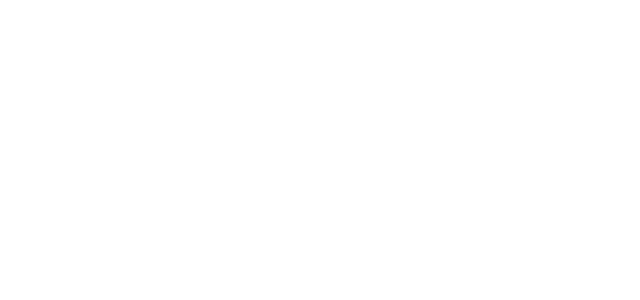
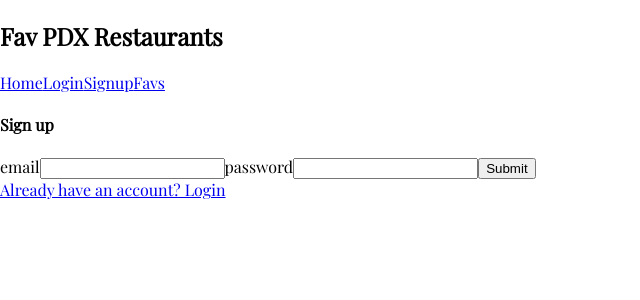
Before and after one commit to diyanamendoza/lab-14-api-fav-frontend, a React (Create React App) app: page /signup in a window 1280 px wide. Shown: the top 300 px of the page, without its empty margins (0-640 px from the left). Built offline with nearby package versions, Linux system fonts and the light colour scheme.

Commit message:
added auth

```diff
--- a/src/App.js
+++ b/src/App.js
@@ -3,22 +3,72 @@
     BrowserRouter as Router,
     Route,
     Switch,
+    NavLink
 } from 'react-router-dom';
 import SearchPage from './SearchPage.js';
+import Login from './Login.js'
+import Signup from './Signup.js'
+import FavsPage from './FavsPage.js';
 
 
 import './App.css'
 
+const TOKEN_KEY = 'TOKEN'
 export default class App extends Component {
+
+state = {
+  token: localStorage.getItem(TOKEN_KEY) || ''
+}
+
+  tokenToLocalStorage = token => {
+    localStorage.setItem(TOKEN_KEY, token)
+    this.setState({ token: token })
+  }
+
+  logout = () => {
+    localStorage.clear()
+    this.setState({ token: ''})
+    this.history.push('/')
+  }
+
     render() {
         return (
             <div>
                 <Router>
+                <header>
+                        <h2>Fav PDX Restaurants</h2>
+                        <nav>
+                        <NavLink exact activeClassName='active-nav' to='/'>Home</NavLink>
+                        <NavLink exact activeClassName='active-nav' to='/login'>Login</NavLink>
+                        <NavLink exact activeClassName='active-nav' to='/signup'>Signup</NavLink>
+                        <NavLink exact activeClassName='active-nav' to='/favs'>Favs</NavLink>
+                        {this.state.token && <span className='logout' onClick={this.logout}>Logout</span>}
+                        </nav>
+                    </header>
                     <Switch>
                         <Route
                             path="/search"
                             exact
                             render={(routerProps) => <SearchPage {...routerProps} />}
+                        />
+                        <Route
+                            path="/favs"
+                            exact
+                            render={(routerProps) => <FavsPage {...routerProps} />}
+                        />
+                        <Route
+                            path="/signup"
+                            exact
+                            render={(routerProps) => <Signup
+                              tokenToLocalStorage = {this.tokenToLocalStorage}
+                              {...routerProps} />}
+                        />
+                         <Route
+                            path="/login"
+                            exact
+                            render={(routerProps) => <Login
+                            tokenToLocalStorage = {this.tokenToLocalStorage}
+                            {...routerProps} />}
                         />
                     </Switch>
                 </Router>
--- /dev/null
+++ b/src/FavsPage.js
@@ -0,0 +1,11 @@
+import React, { Component } from 'react'
+
+export default class FavsPage extends Component {
+    render() {
+        return (
+            <div>
+
+            </div>
+        )
+    }
+}
--- /dev/null
+++ b/src/Login.js
@@ -0,0 +1,51 @@
+import React, { Component } from 'react'
+import { login } from './utils.js'
+import { Link } from 'react-router-dom'
+
+
+
+export default class Signin extends Component {
+
+    state = {
+    password: '',
+    email: ''
+}
+
+handleSubmit = async e => {
+    e.preventDefault();
+
+    const user = await login(this.state.email, this.state.password);
+    const token = user.token
+    this.props.tokenToLocalStorage(token);
+    this.props.history.push('/favs')
+}
+
+
+render() {
+    return (
+        <div>
+            <section>
+                <h4> Sign In </h4>
+            <form onSubmit={this.handleSubmit }>
+
+                <label>
+                    Email
+                </label>
+                    <input value={this.state.email} onChange={(e) => this.setState({email: e.target.value})}
+                    type='email'></input>
+
+                <label>
+                    password
+                    <input value={this.state.password} onChange={(e) => this.setState({password: e.target.value})}
+                    type='password'></input>
+                </label>
+
+                <button color='primary'>Submit</button>
+
+            </form>
+            <Link to='SignUp'>Don't have an account yet?</Link>
+            </section>
+        </div>
+    )
+}
+}
--- /dev/null
+++ b/src/Signup.js
@@ -0,0 +1,45 @@
+import React, { Component } from 'react'
+import { signUp } from './utils.js';
+import { Link } from 'react-router-dom'
+
+export default class Signup extends Component {
+
+    state = {
+        password: '',
+        email: ''
+    }
+
+    handleSubmit = async e => {
+        e.preventDefault();
+
+        const user = await signUp(this.state.email, this.state.password);
+        const token = user.token
+        this.props.tokenToLocalStorage(token);
+        this.props.history.push('/favs')
+    }
+
+
+    render() {
+        return (
+            <div>
+                <section>
+                    <h4> Sign up </h4>
+                <form onSubmit={this.handleSubmit }>
+                    <label>
+                        email
+                        <input value={this.state.email} onChange={(e) => this.setState({email: e.target.value})}
+                        type='email'></input>
+                    </label>
+                    <label>
+                        password
+                        <input value={this.state.password} onChange={(e) => this.setState({password: e.target.value})}
+                        type='password'></input>
+                    </label>
+                    <button>Submit</button>
+                </form>
+                <Link to = 'SignIn'>Already have an account?  Login</Link>
+                </section>
+            </div>
+        )
+    }
+}
--- a/src/utils.js
+++ b/src/utils.js
@@ -1,5 +1,5 @@
 import request from 'superagent';
-const URL = 'https://hidden-everglades-21018.herokuapp.com';
+const URL = 'https://cryptic-falls-98375.herokuapp.com';
 
 // Search
 export async function getResults(name){
@@ -11,6 +11,20 @@
 
 // Get Favorite
 
-// Login
+//login
+export async function login(email, password) {
+    const response = await request
+    .post(`${URL}/auth/signin`)
+    .send ({email, password})
 
-//  Sign Up
+    return response.body;
+}
+
+//signup:
+export async function signUp(email, password) {
+    const response = await request
+    .post(`${URL}/auth/signup`)
+    .send ({email, password})
+
+    return response.body;
+}
```
